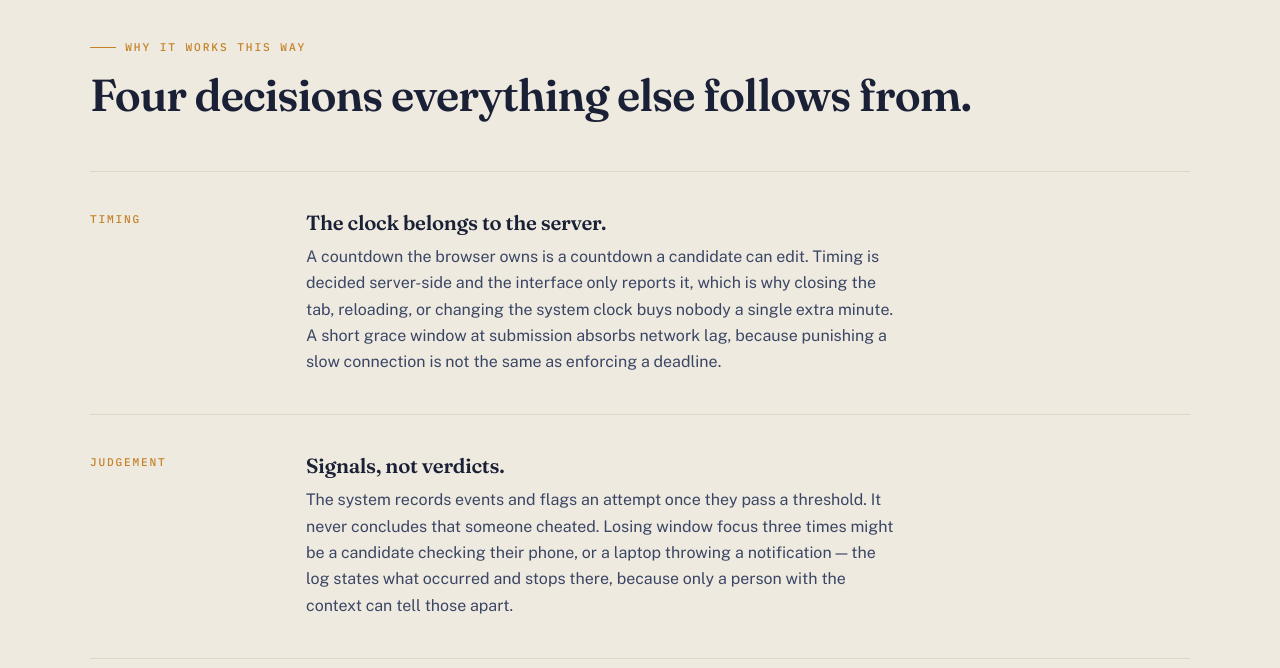
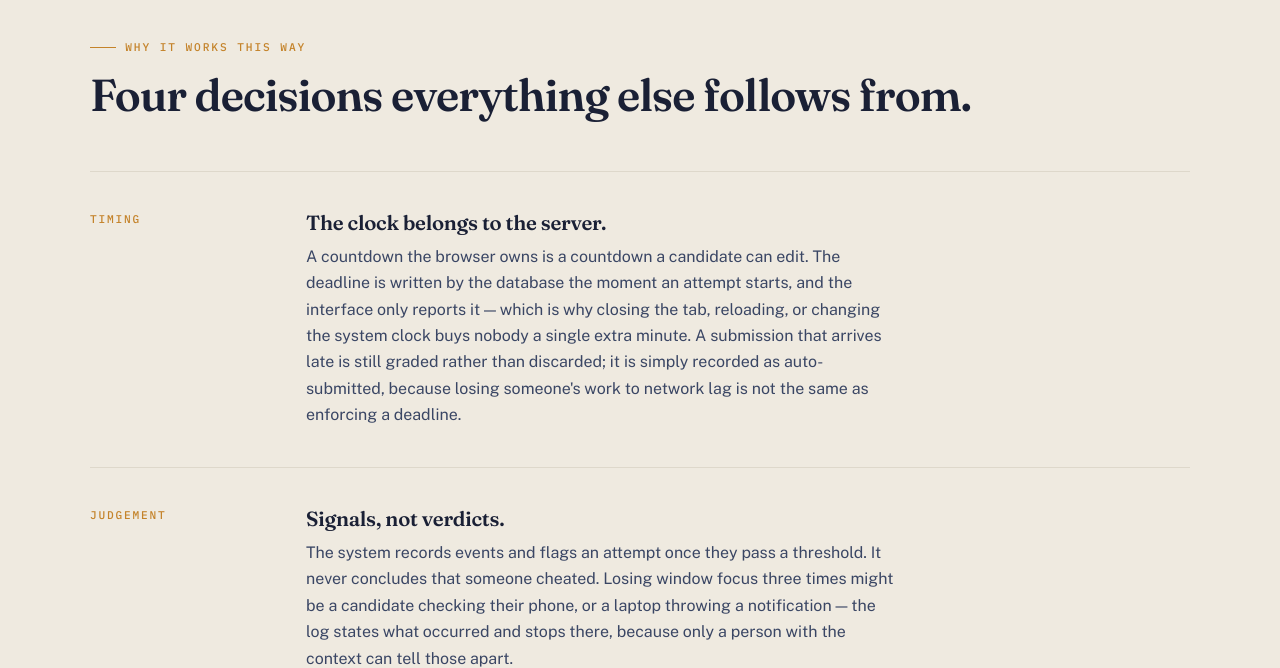
Before and after one commit to Ayo-builds/online-examination-system, a PHP site: page /marketing/about.php in a window 1280 px wide. Shown: the part 1265-1933 px from the top of the page. Run offline with PHP 8.4, Linux system fonts and the light colour scheme.

Commit message:
Correct two marketing claims against the exam engine
Reading StudentController and Attempt to verify the copy turned up two errors.

Removed: both pages promised a "grace window at submit for network lag".
SUBMIT_GRACE_SECONDS is defined in config but referenced nowhere in the
application. What the code actually does is grade a late submission as
auto_submitted rather than discarding it, which is the claim now made.

Added: each attempt draws a randomised subset of the question pool and freezes
it, then grades against the correct answers frozen at draw time. Two candidates
may sit different papers, and an old result stays reproducible if the pool
changes. This integrity property was missing from the site entirely.

Also widened the activity-log description to the actual whitelist, noting that
only focus, tab-switch and fullscreen-exit count toward the flag threshold
while copy and paste are recorded for context.

```diff
--- a/public/marketing/about.php
+++ b/public/marketing/about.php
@@ -76,11 +76,13 @@ require __DIR__ . '/_partials/nav.php';
           <div class="principle__text">
             <h3 class="principle__title">The clock belongs to the server.</h3>
             <p class="principle__body">
-              A countdown the browser owns is a countdown a candidate can edit. Timing is
-              decided server-side and the interface only reports it, which is why closing
-              the tab, reloading, or changing the system clock buys nobody a single extra
-              minute. A short grace window at submission absorbs network lag, because
-              punishing a slow connection is not the same as enforcing a deadline.
+              A countdown the browser owns is a countdown a candidate can edit. The
+              deadline is written by the database the moment an attempt starts, and the
+              interface only reports it — which is why closing the tab, reloading, or
+              changing the system clock buys nobody a single extra minute. A submission
+              that arrives late is still graded rather than discarded; it is simply
+              recorded as auto-submitted, because losing someone's work to network lag
+              is not the same as enforcing a deadline.
             </p>
           </div>
         </article>
```
Also changed, not shown: public/marketing/index.php (+7 -5 lines).
